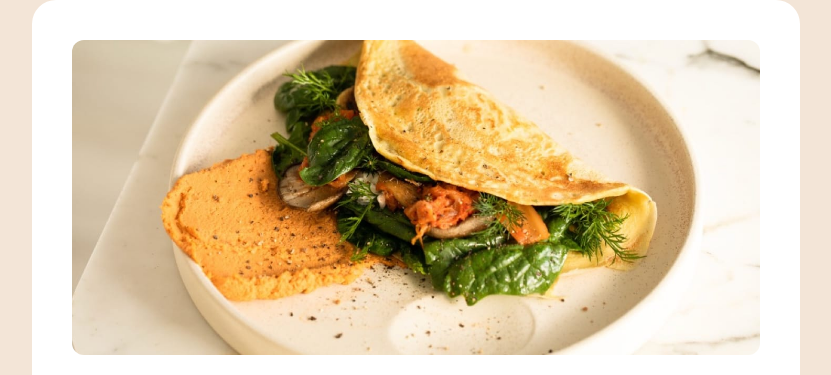
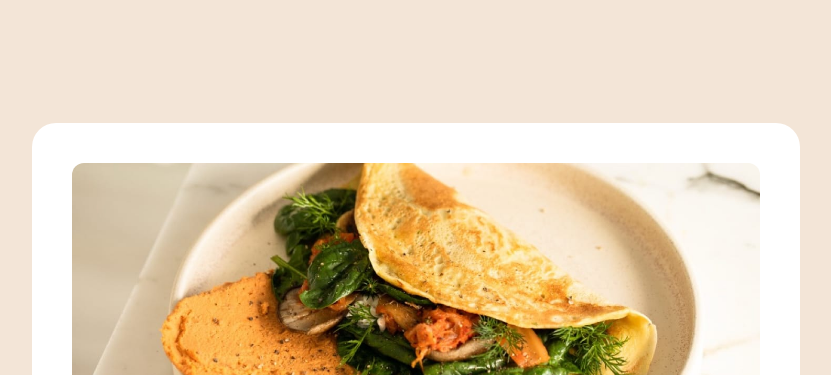
Before and after one commit to tiago-jv0/recipe-page, a plain HTML site: page index.html in a window 1280 px wide. Shown: the top 375 px of the page, without its empty margins (224-1055 px from the left). Drawn offline with nearby package versions, Linux system fonts and the light colour scheme.

Commit message:
feat: add padding to body when in mid size viewport or above

```diff
--- a/index.html
+++ b/index.html
@@ -28,7 +28,7 @@
     <title>Frontend Mentor | Recipe page</title>
   </head>
   <body
-    class="bg-[#F3E5D7] font-['Outfit'] md:flex md:flex-col md:justify-center md:items-center"
+    class="bg-[#F3E5D7] font-['Outfit'] md:flex md:flex-col md:justify-center md:items-center md:py-[123px]"
   >
     <header class="bg-white md:max-w-screen-md md:w-full md:pt-10 md:px-10 md:rounded-t-3xl">
         <img
```
